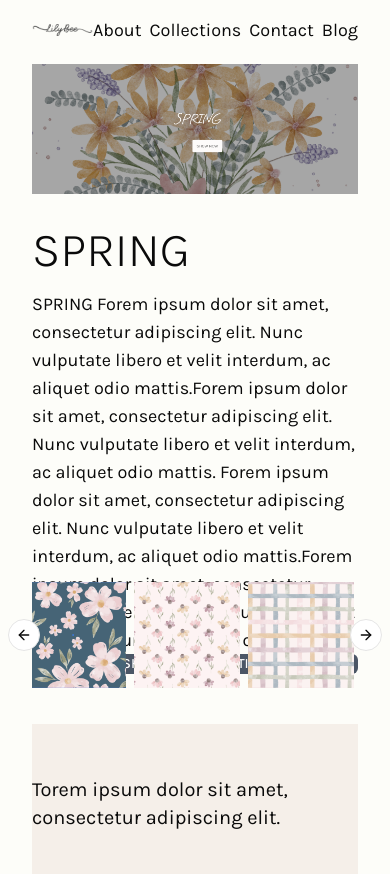
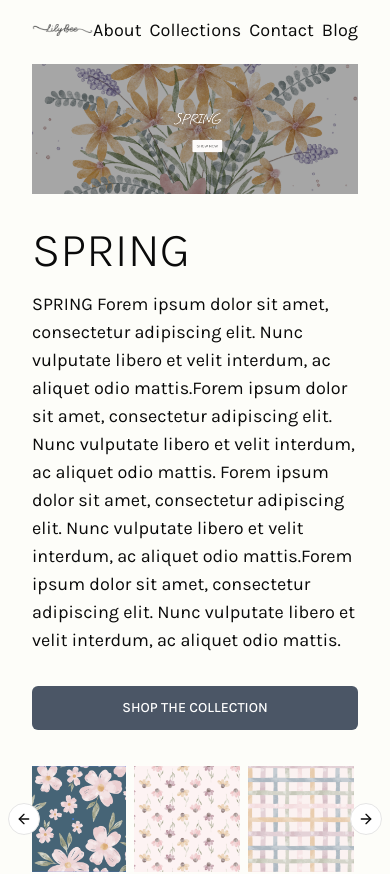
Before and after one commit to zadmin88/lilybee, a Next.js app: page / in a window 390 px wide. Shown: the top 874 px of the page. Built offline with nearby package versions, Linux system fonts and the light colour scheme.

Commit message:
Add md style to collection description

```diff
--- a/app/(main)/_components/collection-description.tsx
+++ b/app/(main)/_components/collection-description.tsx
@@ -2,7 +2,7 @@ import { Button } from "@/components/ui/button";
 
 const CollectionDescription = () => {
   return (
-    <div className="w-full h-80  flex lg:flex-row flex-col  justify-between items-center my-8   xl:px-24">
+    <div className="w-full h-full lg:h-80  flex lg:flex-row flex-col  justify-between items-center my-8   xl:px-24">
       <div className="flex flex-col gap-4 max-w-[800px] ">
         <h1 className="text-5xl uppercase font-light ">Spring</h1>
         <p className="text-lg">
@@ -16,7 +16,10 @@ const CollectionDescription = () => {
           odio mattis.
         </p>
       </div>
-      <Button size="lg" className="uppercase w-full lg:w-48">
+      <Button
+        size="lg"
+        className="uppercase w-full mt-8 lg:mt-0 md:w-[800px] lg:w-48"
+      >
         shop the collection
       </Button>
     </div>
```
